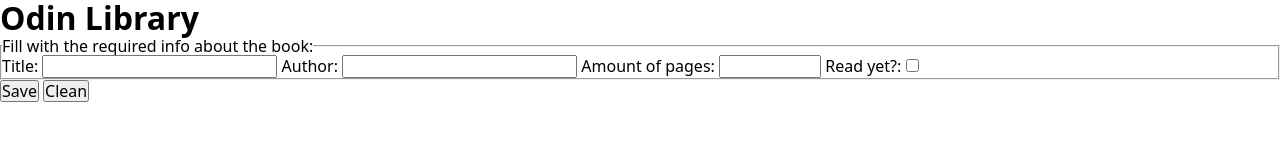
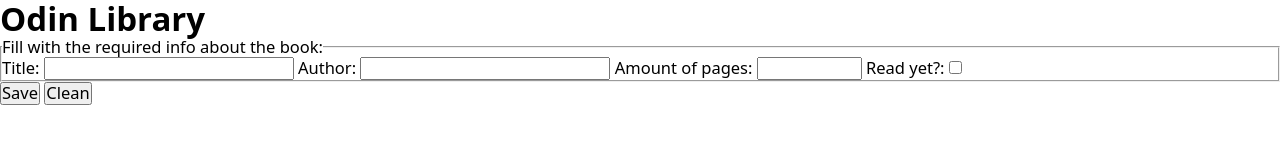
Before and after one commit to Amtr4x/Odin-Library-App, a plain HTML site: page index.html in a window 1280 px wide. Drawn offline with Linux system fonts and the light colour scheme.

Commit message:
Change theming and fonts in index.html

```diff
--- a/style.css
+++ b/style.css
@@ -1 +1,18 @@
 /* *********************************************************** Formulary ********************************************************** */
+
+:root {
+  color-scheme: Light Dark;
+  font-family:
+    system-ui,
+    -apple-system,
+    BlinkMacSystemFont,
+    "Segoe UI",
+    Roboto,
+    Oxygen,
+    Ubuntu,
+    Cantarell,
+    "Open Sans",
+    "Helvetica Neue",
+    sans-serif;
+  font-size: 16.5px;
+}
```
